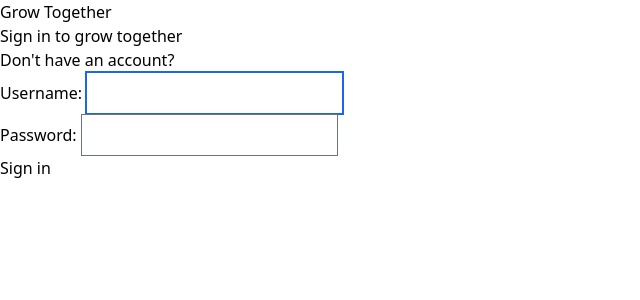
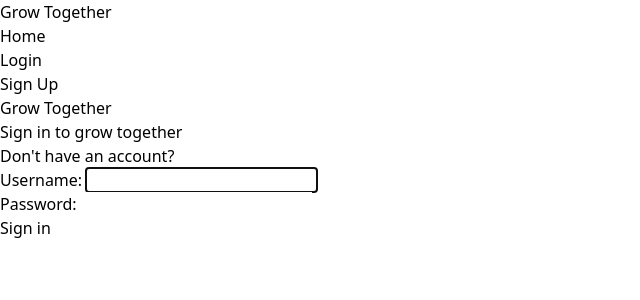
Before and after one commit to khos7990/grow-together, a Django app: page /accounts/login/ in a window 1280 px wide. Shown: the top 300 px of the page, without its empty margins (0-640 px from the left). Run offline with Django 4.2, Linux system fonts and the light colour scheme; parts of the project's set-up code (start-up, migrations or seed data) failed here and were passed over; some libraries are stand-ins or nearby versions.

Commit message:
add nav bar link functionality

```diff
--- a/grow_together/main_app/admin.py
+++ b/grow_together/main_app/admin.py
@@ -1,7 +1,7 @@
 from atexit import register
 from django.contrib import admin
-from .models import Photo, Plant
+from .models import Plant
 
 # Register your models here.
 admin.site.register(Plant)
-admin.site.register(Photo)
+# admin.site.register(Photo)
--- a/grow_together/main_app/templates/base.html
+++ b/grow_together/main_app/templates/base.html
@@ -2,31 +2,86 @@
 
 <!DOCTYPE html>
 <html lang="en">
-<head>
-    <meta charset="UTF-8">
-    <meta http-equiv="X-UA-Compatible" content="IE=edge">
-    <meta name="viewport" content="width=device-width, initial-scale=1.0">
+  <head>
+    <meta charset="UTF-8" />
+    <meta http-equiv="X-UA-Compatible" content="IE=edge" />
+    <meta name="viewport" content="width=device-width, initial-scale=1.0" />
     <!-- Tailwind CSS and Custom CSS -->
     {% tailwind_css %}
     <!-- Tailwind Flowbite -->
-    <link rel="stylesheet" href="https://unpkg.com/flowbite@1.4.6/dist/flowbite.min.css" />
+    <!-- <link
+      rel="stylesheet"
+      href="https://unpkg.com/flowbite@1.4.6/dist/flowbite.min.css"
+    /> -->
     <!-- Fonts -->
-    <link rel="preconnect" href="https://fonts.googleapis.com">
-    <link rel="preconnect" href="https://fonts.gstatic.com" crossorigin>
-    <link href="https://fonts.googleapis.com/css2?family=Open+Sans:wght@300&display=swap" rel="stylesheet">
+    <link rel="preconnect" href="https://fonts.googleapis.com" />
+    <link rel="preconnect" href="https://fonts.gstatic.com" crossorigin />
+    <link
+      href="https://fonts.googleapis.com/css2?family=Open+Sans:wght@300&display=swap"
+      rel="stylesheet"
+    />
 
     <title>Grow Together</title>
-</head>
-<body>
-    <main>
-        {% block main %}
-        {% endblock %}
-    </main>
+  </head>
+  <body>
+    <nav>
+      <div class="nav-elements">
+        <ul class="nav-menu">
+          <p>Grow Together</p>
 
-    <footer>
-    </footer>
-</body>
+          {% if user.is_authenticated %}
+          <li class="nav-item">
+            <a class="nav-link" href="{% url 'home' %}">Home</a>
+          </li>
+          <li class="nav-item">
+            <a class="nav-link" href="#">My Plants</a>
+          </li>
+          <li class="nav-item">
+            <a class="nav-link" href="{% url 'logout' %}">Logout</a>
+          </li>
+          {% else %}
+          <li class="nav-item">
+            <a class="nav-link" href="{% url 'home' %}">Home</a>
+          </li>
+          <li class="nav-item">
+            <a class="nav-link" href="{% url 'login' %}">Login</a>
+          </li>
+          <li class="nav-item">
+            <a class="nav-link" href="{% url 'signup' %}">Sign Up</a>
+          </li>
+          {% endif %}
+        </ul>
+        <div class="hamburger">
+          <span class="dot"></span>
+          <span class="dot"></span>
+          <span class="dot"></span>
+        </div>
+        <span class="title"> Grow Together </span>
+      </div>
+    </nav>
+
+    <main>{% block main %} {% endblock %}</main>
+
+    <!-- JS script for Burger Menu -->
+    <script>
+      const hamburger = document.querySelector(".hamburger");
+      const navMenu = document.querySelector(".nav-menu");
+
+      hamburger.addEventListener("click", mobileMenu);
+
+      function mobileMenu() {
+        hamburger.classList.toggle("active");
+        navMenu.classList.toggle("active");
+      }
+
+      const navLink = document.querySelectorAll(".nav-link");
+
+      navLink.forEach(n => n.addEventListener("click", closeMenu));
+
+      function closeMenu() {
+        hamburger.classList.remove("active");
+        navMenu.classList.remove("active");
+      }
+    </script>
+  </body>
 </html>
-
-<!-- Flowbite JS script -->
-<script src="https://unpkg.com/flowbite@1.4.6/dist/flowbite.js"></script>
--- a/grow_together/main_app/templates/registration/login.html
+++ b/grow_together/main_app/templates/registration/login.html
@@ -3,14 +3,6 @@
 
 {% block main %}
 <div class="body-login">
-  <nav>
-    <div class="Group-252">
-      <span class="Grow-Together">
-        Grow Together
-      </span>
-    </div>
-  </nav>
-
 <div>
   <p class="Sign-in-to-grow-together">
     Sign in to grow together
--- a/grow_together/main_app/views.py
+++ b/grow_together/main_app/views.py
@@ -2,13 +2,13 @@
 from urllib import response
 import django
 import requests
-from .models import Plant, Photo
+from .models import Plant
 from django.shortcuts import redirect, render
 from django.http import HttpResponse
 from django.contrib.auth import login
 from django.contrib.auth.forms import UserCreationForm
 import uuid
-import boto3
+# import boto3
 import urllib.parse
 from pprint import pprint
 import json
```
Also changed, not shown: grow_together/main_app/templates/api.html (+7 -1 lines), grow_together/main_app/templates/home.html (+22 -7 lines), grow_together/main_app/templates/match.html (+0 -22 lines), grow_together/theme/static_src/src/styles.css (+14 -6 lines).
